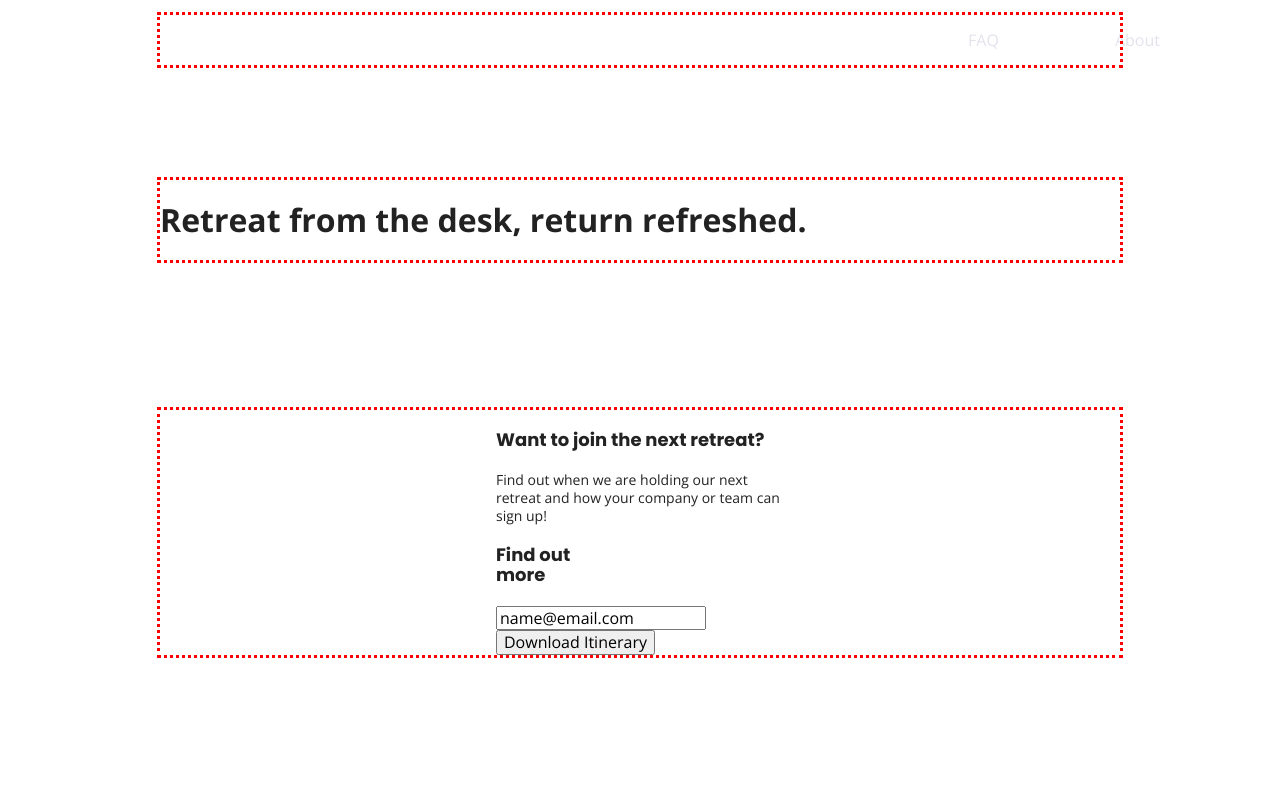
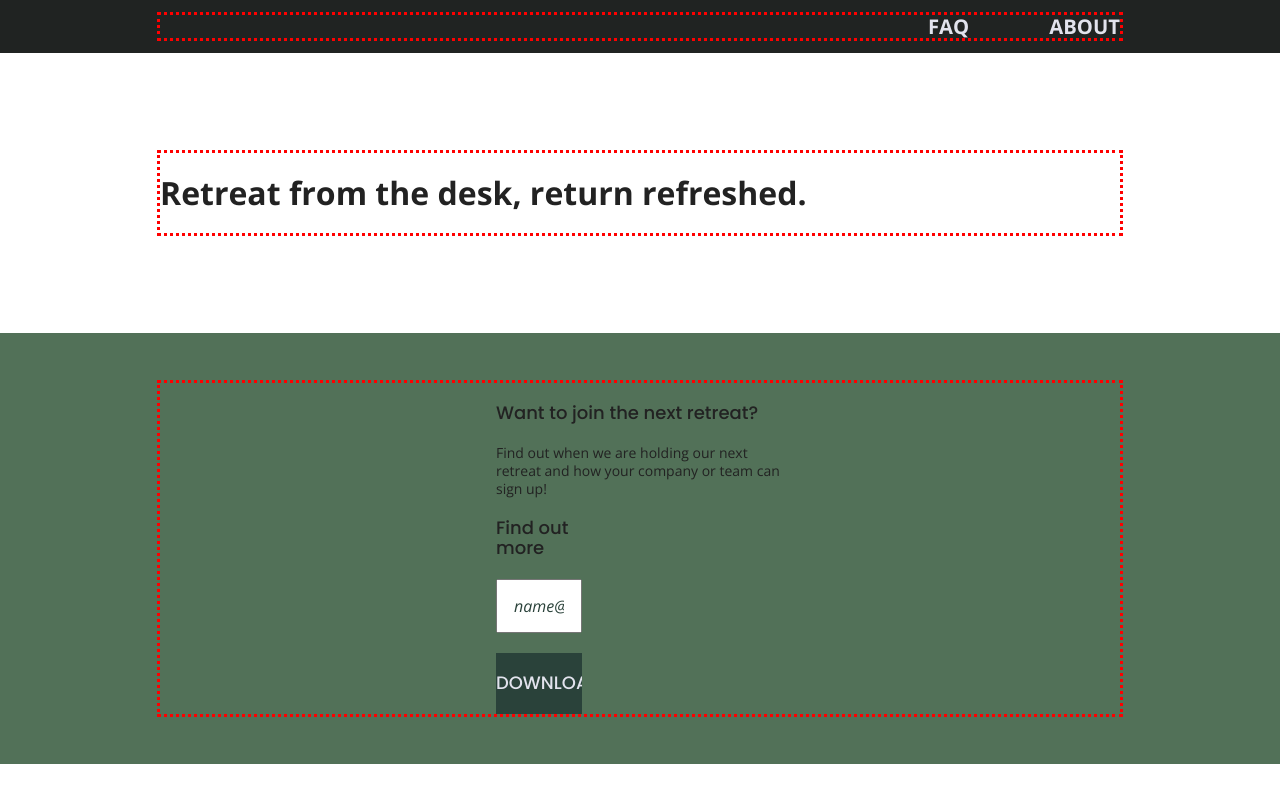
Before and after one commit to AirelleM/unplugged, a website built with Parcel: page index.html in a window 1280 px wide. Shown: the top 800 px of the page. Built offline with nearby package versions, Linux system fonts and the light colour scheme; a web font is replaced by a local one.

Commit message:
Added styles

```diff
--- a/css/main.css
+++ b/css/main.css
@@ -107,16 +107,21 @@ text-align: left;
 ul,
 ol {
  list-style-type: none;
+ margin: 0;
+ padding: 0;
 }
 
 a {
 	color: #e2e3ed;
   text-decoration: none;
+
 }
 
 h2 {
   font-family: 'Poppins', sans-serif;
   font-size: 1.875em;
+  font-weight: 500;
+
 }
 
 h3,
@@ -124,6 +129,7 @@ h4 {
   font-family: 'Poppins', sans-serif;
   margin: 20px 0;
   font-size: 1.125em;
+  font-weight: 500;
 }
 
 p {
@@ -155,6 +161,7 @@ header {
   display: flex;
   justify-content: center;
   padding: 15px 0;
+  background-color: #202322;
 }
 
 header .content-wrapper {
@@ -166,6 +173,7 @@ header .content-wrapper {
 }
 
 .header-divider {
+  background: #3a3a3a;
   width: 100%;
   height: 1px;
   margin: 10px 0 20px;
@@ -173,6 +181,9 @@ header .content-wrapper {
 
 header nav {
   width: 60%;
+  font-size: 1.125em;
+  font-weight: 700;
+  text-transform: uppercase;
 }
 
 header nav ul {
@@ -181,11 +192,16 @@ header nav ul {
   width: 100%;
 }
 
+header nav ul li {
+  font-size: 1.125em;
+}
+
 footer {
   display: flex;
   flex-direction: column;
   align-items: center;
   text-align: center;
+  background-color: #202322;
 }
 
 footer p {
@@ -226,9 +242,37 @@ footer .copyright {
 /* Aside */
 
 aside {
+  background-color: #527158;
   display: flex;
   justify-content: center;
 }
+aside .form {
+  margin-top: 30px;
+}
+
+input[type=text] {
+  box-sizing: border-box;
+  width: 100%;
+  color: #2a423a;
+  font-style: italic;
+  padding: 1em;
+}
+
+input[type=button] {
+  width: 100%;
+  padding: 20px 0;
+  margin-top: 20px;
+  background-color: #2a423a;
+  font-family: 'Poppins', Helvetica, Arial, sans-serif;
+  font-weight: 500;
+  font-size: 1.125em;
+  color: #e2e3ed;
+  border: none;
+  text-align: center;
+  text-transform: uppercase;
+}
+
+/*features*/
 
 .features {
   display: flex;
@@ -251,6 +295,7 @@ aside {
 }
 
 .features p {
+  text-align: center;
   margin: 0;
 }
 
@@ -261,21 +306,26 @@ aside {
 }
 
 .reviews h2 {
+  margin-bottom: 40px;
+  line-height: 1;
 }
 
 .reviews h3 {
   width: 55%;
+  margin: 20px 0
 }
 
 /* ==========================================================================
    About Page
    ========================================================================== */
 .mission {
+  background-color: #527158;
   display: flex;
   justify-content: center;
 }
 
 .contact-section {
+  background-color: #2a423a;
   display: flex;
   justify-content: center;
 }
@@ -287,6 +337,7 @@ aside {
    FAQ Page
    ========================================================================== */
 .faq {
+  background-color: #527158;
   display: flex;
   justify-content: center;
 }
@@ -300,11 +351,15 @@ aside {
 }
 
 .faq h2 {
-  margin: 40px;
+  margin-bottom: 40px;
+  line-height: 1;
 }
 
 .faq-content {
   margin-bottom: 50px;
+}
+.faq-content h4 {
+  line-height: 1.333;
 }
 /* ==========================================================================
    Helper classes
@@ -393,6 +448,7 @@ aside {
    These examples override the primary ('mobile first') styles.
    Modify as content requires.
    ========================================================================== */
+
 
 @media only screen and (min-width: 768px) {
 
```
